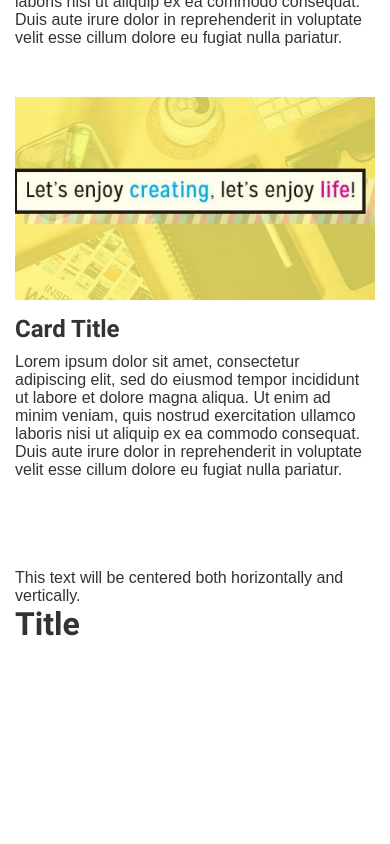
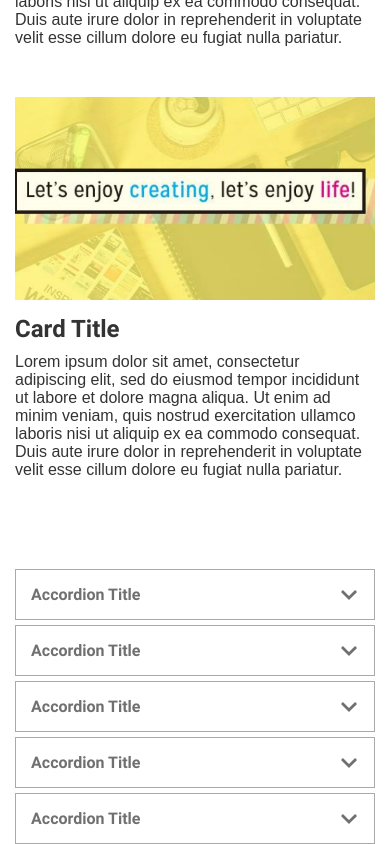
Before and after one commit to nnerb/lh-creatives-landing, a React (Vite) app: page / in a window 390 px wide. Shown: the part 2846-3690 px from the top of the page. Before the commit the page ends 3615 px from the top, so only its background shows below. Built offline with nearby package versions, Linux system fonts and the light colour scheme.

Commit message:
create accordion

```diff
--- a/src/components/accordion/accordion.css
+++ b/src/components/accordion/accordion.css
@@ -1,19 +1,73 @@
-@import url("/src/index.css");
-
-.section-contents {
+.accordion-container {
   display: flex;
-  gap: 15px;
   flex-direction: column;
-  justify-content: center;
-  align-items: start;
-  width: 100%;
-  height: 290px;
+  gap: var(--accordion-gap, 10px);
 }
 
-.center-text {
+.accordion-main {
+  padding: var(--accordion-padding, 20px);
+  border: var(--accordion-border, 1px solid #AAAAAA);
+  overflow: hidden;
+  transition: all var(--accordion-transition-duration, 0.15s) ease;
+}
+
+.accordion-header {
   display: flex;
-  align-items: start; /* Center vertically */
-  justify-content: start; /* Center horizontally */
-  height: 200px; /* Set a height for vertical centering */
-  flex-direction: column;
+  width: 100%;
+  align-items: center;
+  cursor: pointer;
 }
+
+.accordion-icon {
+  margin-left: auto;
+  height: var(--accordion-icon-height);
+  width: var(--accordion-icon-width);
+  transition: transform var(--accordion-transition-duration) ease;
+}
+
+.accordion-icon.open {
+  transform: rotate(180deg);
+}
+
+.accordion-header *, .accordion-content p {
+  font-size: var(--accordion-font-size);
+  color: var(--accordion-text-color);
+}
+
+.accordion-content p {
+  margin-top: var(--accordion-content-margin-top);
+}
+
+.accordion-content {
+  max-height: 0;
+  overflow: hidden;
+  opacity: 0;
+  transition: opacity var(--accordion-transition-duration), margin-top var(--accordion-transition-duration);
+}
+
+.accordion-content.open {
+  opacity: 1;
+  margin-top: var(--accordion-content-margin-top-open, 21.5px);
+}
+
+@media(max-width: 768px) {
+  .accordion-main {
+    padding: var(--accordion-padding-mobile);
+  }
+
+  .accordion-header *, .accordion-content p {
+    color: var(--accordion-text-color-mobile);
+  }
+
+  .accordion-container {
+    gap: var(--accordion-gap-mobile);
+  }
+
+  .accordion-content p, .accordion-content.open {
+    margin-top: var(--accordion-content-margin-top-mobile);
+  }
+
+  .accordion-header h3, .accordion-content p {
+    font-size: var(--accordion-font-size-mobile);
+  }
+}
--- a/src/components/accordion/accordion.jsx
+++ b/src/components/accordion/accordion.jsx
@@ -1,12 +1,90 @@
+import { useState, useRef, useEffect } from "react"
+
 import "./accordion.css"
+import arrowDown from "../../assets/images/accordion-arrow-pc.svg"
+
+const initialAccordionItems = [
+  {
+    id: 0,
+    title: "Accordion Title",
+    content: "Lorem ipsum dolor sit amet, consectetur adipiscing elit, sed do eiusmod tempor incididunt ut labore et dolore magna aliqua. Ut enim ad minim veniam, quis nostrud exercitation ullamco laboris nisi ut aliquip ex ea commodo consequat. Duis aute irure dolor in reprehenderit in voluptate velit esse cillum dolore eu fugiat nulla pariatur."
+  },
+  {
+    id: 1,
+    title: "Accordion Title",
+    content: "Lorem ipsum dolor sit amet, consectetur adipiscing elit, sed do eiusmod tempor incididunt ut labore et dolore magna aliqua. Ut enim ad minim veniam, quis nostrud exercitation ullamco laboris nisi ut aliquip ex ea commodo consequat. Duis aute irure dolor in reprehenderit in voluptate velit esse cillum dolore eu fugiat nulla pariatur."
+  },
+  {
+    id: 2,
+    title: "Accordion Title",
+    content: "Lorem ipsum dolor sit amet, consectetur adipiscing elit, sed do eiusmod tempor incididunt ut labore et dolore magna aliqua. Ut enim ad minim veniam, quis nostrud exercitation ullamco laboris nisi ut aliquip ex ea commodo consequat. Duis aute irure dolor in reprehenderit in voluptate velit esse cillum dolore eu fugiat nulla pariatur."
+  },
+  {
+    id: 3,
+    title: "Accordion Title",
+    content: "Lorem ipsum dolor sit amet, consectetur adipiscing elit, sed do eiusmod tempor incididunt ut labore et dolore magna aliqua. Ut enim ad minim veniam, quis nostrud exercitation ullamco laboris nisi ut aliquip ex ea commodo consequat. Duis aute irure dolor in reprehenderit in voluptate velit esse cillum dolore eu fugiat nulla pariatur."
+  },
+  {
+    id: 4,
+    title: "Accordion Title",
+    content: "Lorem ipsum dolor sit amet, consectetur adipiscing elit, sed do eiusmod tempor incididunt ut labore et dolore magna aliqua. Ut enim ad minim veniam, quis nostrud exercitation ullamco laboris nisi ut aliquip ex ea commodo consequat. Duis aute irure dolor in reprehenderit in voluptate velit esse cillum dolore eu fugiat nulla pariatur."
+  }
+];
 
 const Accordion = () => {
+  const [accordionItems, setAccordionItems] = useState(initialAccordionItems)
+  const [contentHeights, setContentHeights] = useState({})
+  const contentRefs = useRef([]);
+
+  const toggleAccordion = (id) => {
+    setAccordionItems((prevItems) =>
+      prevItems.map((item) =>
+        item.id === id ? { ...item, isOpen: !item.isOpen } : item
+      )
+    )
+  }
+
+  useEffect(() => {
+    const updateHeights = () => {
+      const heights = {}
+      contentRefs.current.forEach((ref, index) => {
+        if (ref) {
+          heights[index] = ref.scrollHeight
+        }
+      })
+      setContentHeights(heights)
+    }
+    updateHeights();
+    window.addEventListener("resize", updateHeights)
+
+    return () => window.removeEventListener("resize", updateHeights)
+
+  }, [])
+
   return (
-    <div className="center-text">
-      <p>This text will be centered both horizontally and vertically.</p>
-      <h1>Title</h1>
+    <div className="accordion-container">
+      {accordionItems.map((item, index) => (
+        <div key={item.id} className="accordion-main">
+          <div className="accordion-header" onClick={() => toggleAccordion(item.id)}>
+            <h3>{item.title}</h3>
+            <img
+              src={arrowDown}
+              className={`accordion-icon ${item.isOpen ? "open" : ""}`}
+              alt="Toggle Accordion"
+            />
+          </div>
+          <div
+            className={`accordion-content ${item.isOpen ? "open": ""}`}
+            style={{ maxHeight: item.isOpen ? `${contentHeights[index]}px` : 0}}
+            ref={(element) => (contentRefs.current[index] = element)}
+          >
+            <hr />
+            <p>{item.content}</p>
+          </div>
+        </div>
+      ))}
     </div>
-   );
-}
+  );
+};
 
 export default Accordion;
--- a/src/index.css
+++ b/src/index.css
@@ -111,7 +111,27 @@
   --section-content-p-font-size-mobile: 16px;
   --md-section-content-gap: 10px;
   --md-section-main-gap: 15px;
+
+  /* Accordion Variables */
+  --accordion-gap: 10px;
+  --accordion-padding: 20px;
+  --accordion-border: 1px solid #AAAAAA;
+  --accordion-transition-duration: 0.15s;
+  --accordion-icon-height: 10.1px;
+  --accordion-icon-width: 20.21px;
+  --accordion-font-size: 20px;
+  --accordion-text-color: var(--text-color);
+  --accordion-content-margin-top: 18.5px;
+  --accordion-content-margin-top-open: 21.5px;
+
+  /* Accordion Mobile Variables */
+  --accordion-padding-mobile: 15px;
+  --accordion-text-color-mobile: #707070;
+  --accordion-gap-mobile: 5px;
+  --accordion-content-margin-top-mobile: 15px;
+  --accordion-font-size-mobile: 16px;
 }
+
 
 /* Global Styles */
 * {
```
